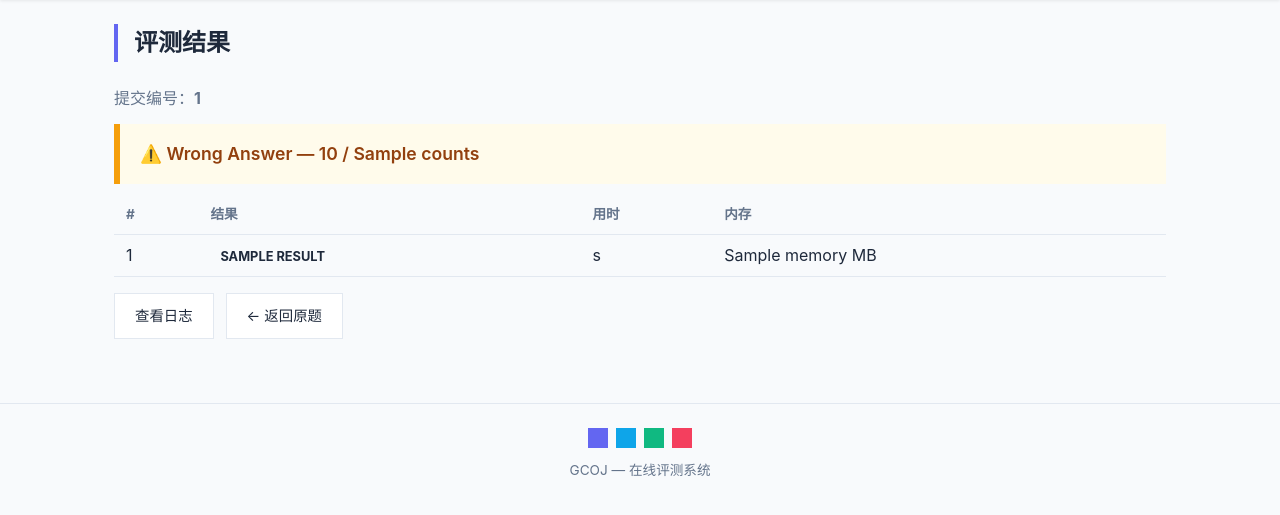
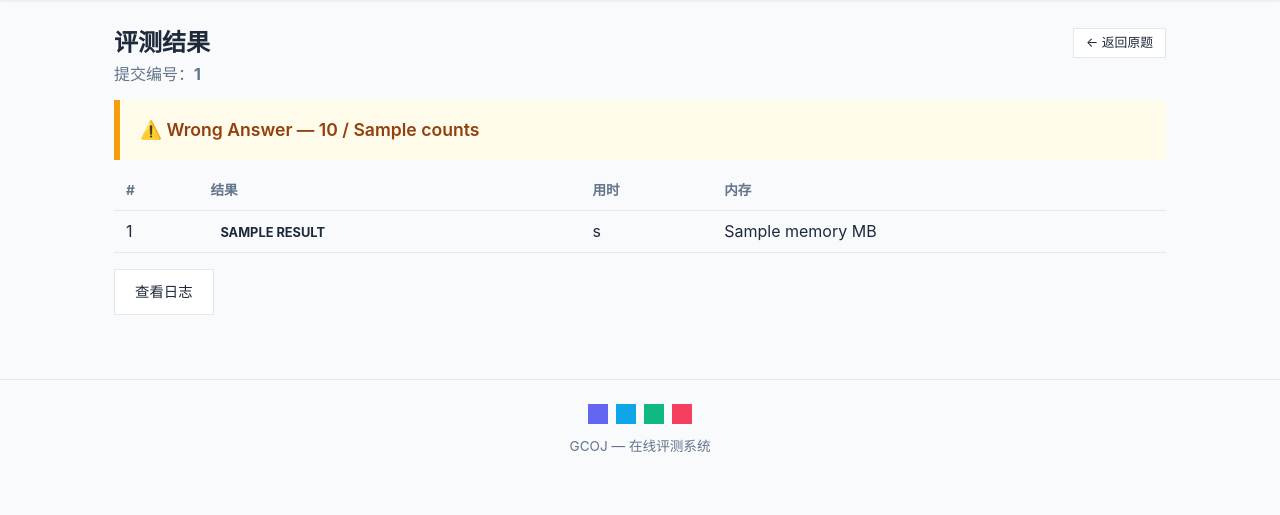
Before and after one commit to Graphcity123/GraphCityOJ, a Django app: template frontend/oj/templates/oj/submissions/result.html in a window 1280 px wide. Shown: the part 56-571 px from the top of the page. Run offline with Django 5.2, Linux system fonts and the light colour scheme; the template is opened without the code that fills it: most values are stand-ins (such as "Sample title", 1, 10 or a date in 2020); some web fonts are replaced.

Commit message:
style: back-to-problem button top-right on both result and log pages

```diff
--- a/frontend/oj/templates/oj/submissions/result.html
+++ b/frontend/oj/templates/oj/submissions/result.html
@@ -2,7 +2,10 @@
 {% block title %}评测结果 {{ submission_id }} — GCOJ{% endblock %}
 
 {% block content %}
-<h2>评测结果</h2>
+<div style="display:flex;justify-content:space-between;align-items:center">
+<h2 style="margin:0;border:none;padding:0">评测结果</h2>
+{% if problem_id %}<a href="{% url 'problem_detail' problem_id %}" class="btn btn-sm">← 返回原题</a>{% endif %}
+</div>
 <p class="submission-id">提交编号：<strong>{{ submission_id }}</strong></p>
 
 {% if not log_data or not log_data.details %}
@@ -42,7 +45,6 @@
 
     <div class="result-actions">
         <a href="{% url 'submission_log' submission_id %}" class="btn">查看日志</a>
-        {% if problem_id %}<a href="{% url 'problem_detail' problem_id %}" class="btn">← 返回原题</a>{% endif %}
         {% if user.role == 'admin' %}
         <form method="post" action="{% url 'submission_rejudge' submission_id %}" style="display:inline">
             {% csrf_token %}
```
Also changed, not shown: frontend/oj/templates/oj/submissions/log.html (+5 -3 lines).
